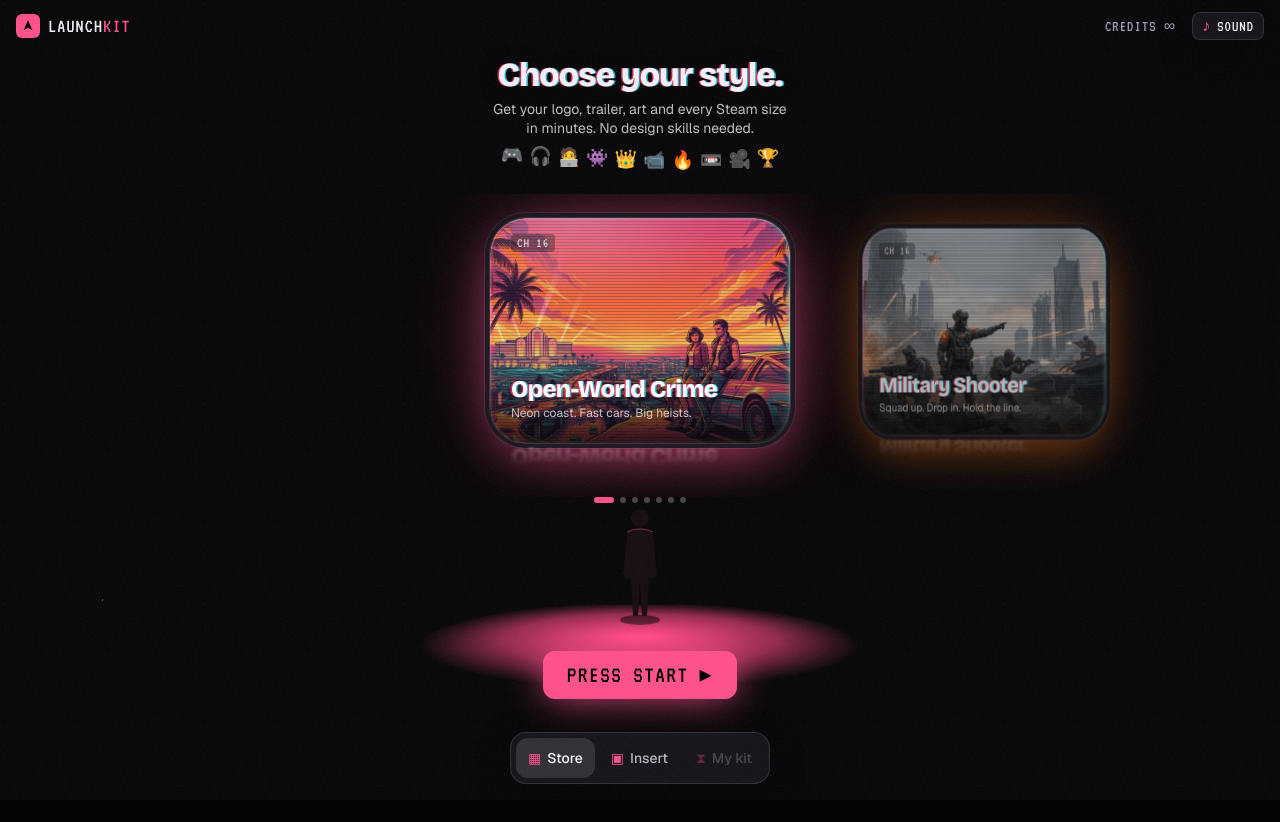
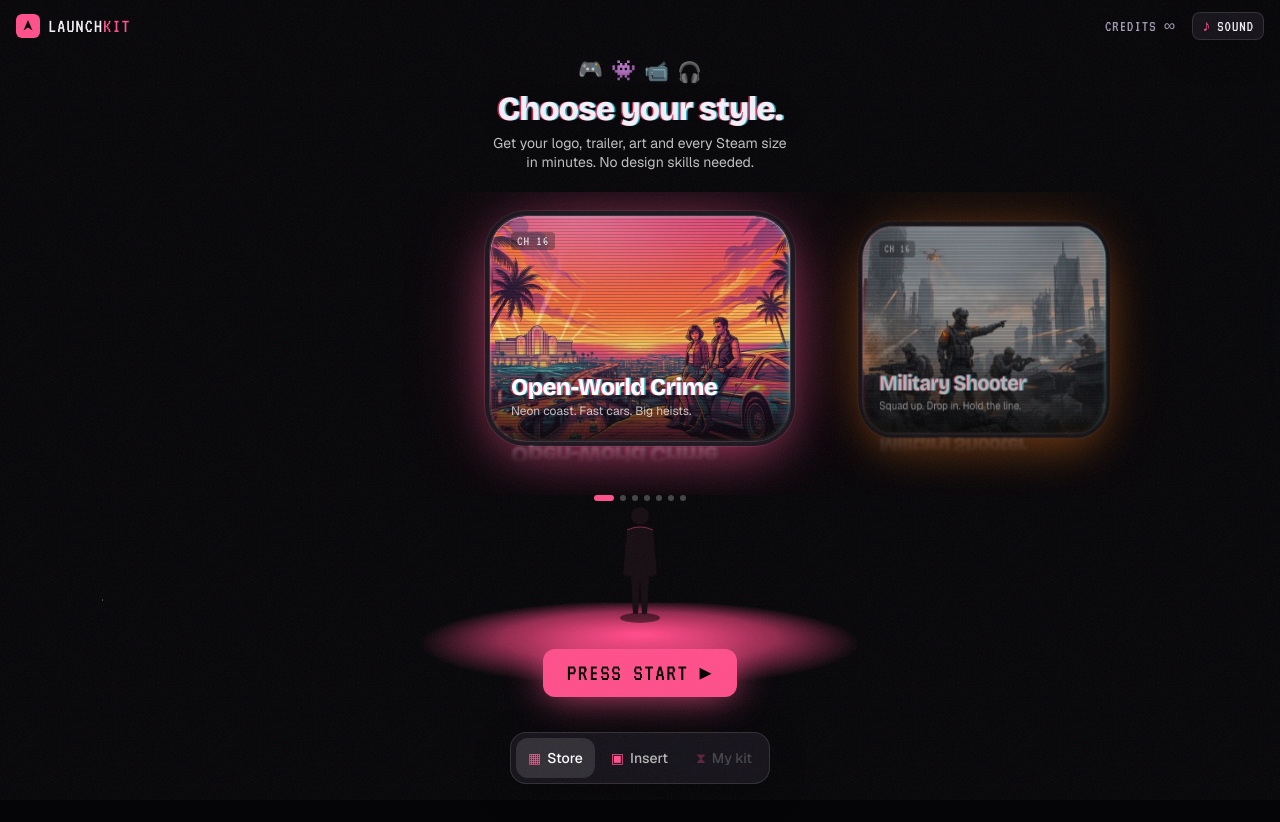
Before and after one commit to meshi6/game-launch-kit-powered-by-comfy, a Next.js app: page / in a window 1280 px wide. Shown: the top 822 px of the page. Built offline with nearby package versions, Linux system fonts and the light colour scheme.

Commit message:
Emojis: 4 above the hero in the app, single ones across the README
Co-Authored-By: Claude Opus 5.5 <noreply@anthropic.com>

```diff
--- a/src/app/page.tsx
+++ b/src/app/page.tsx
@@ -246,16 +246,16 @@ function StoreFloor({ genre, onPick, onStart }: { genre: Genre; onPick: (g: Genr
   return (
     <main className="relative pb-32">
       <div className="px-4 pt-3 text-center">
-        <h1 className="chroma font-display text-[2.1rem] leading-[0.95] font-extrabold tracking-tight">Choose your style.</h1>
-        <p className="mx-auto mt-2 max-w-[19rem] text-sm leading-snug text-white/75">
-          Get your logo, trailer, art and every Steam size in minutes. No design skills needed.
-        </p>
-        <p aria-hidden className="mt-2 flex justify-center gap-1.5 text-lg">
-          {["🎮", "🎧", "🧑‍💻", "👾", "👑", "📹", "🔥", "📼", "🎥", "🏆"].map((e, i) => (
+        <p aria-hidden className="mb-1.5 flex justify-center gap-2 text-xl">
+          {["🎮", "👾", "📹", "🎧"].map((e, i) => (
             <span key={e} className="float inline-block" style={{ animationDelay: `${i * 0.25}s` }}>
               {e}
             </span>
           ))}
+        </p>
+        <h1 className="chroma font-display text-[2.1rem] leading-[0.95] font-extrabold tracking-tight">Choose your style.</h1>
+        <p className="mx-auto mt-2 max-w-[19rem] text-sm leading-snug text-white/75">
+          Get your logo, trailer, art and every Steam size in minutes. No design skills needed.
         </p>
       </div>
 
```
Also changed, not shown: 1 other file (tests, documents, lock files or other folders).
